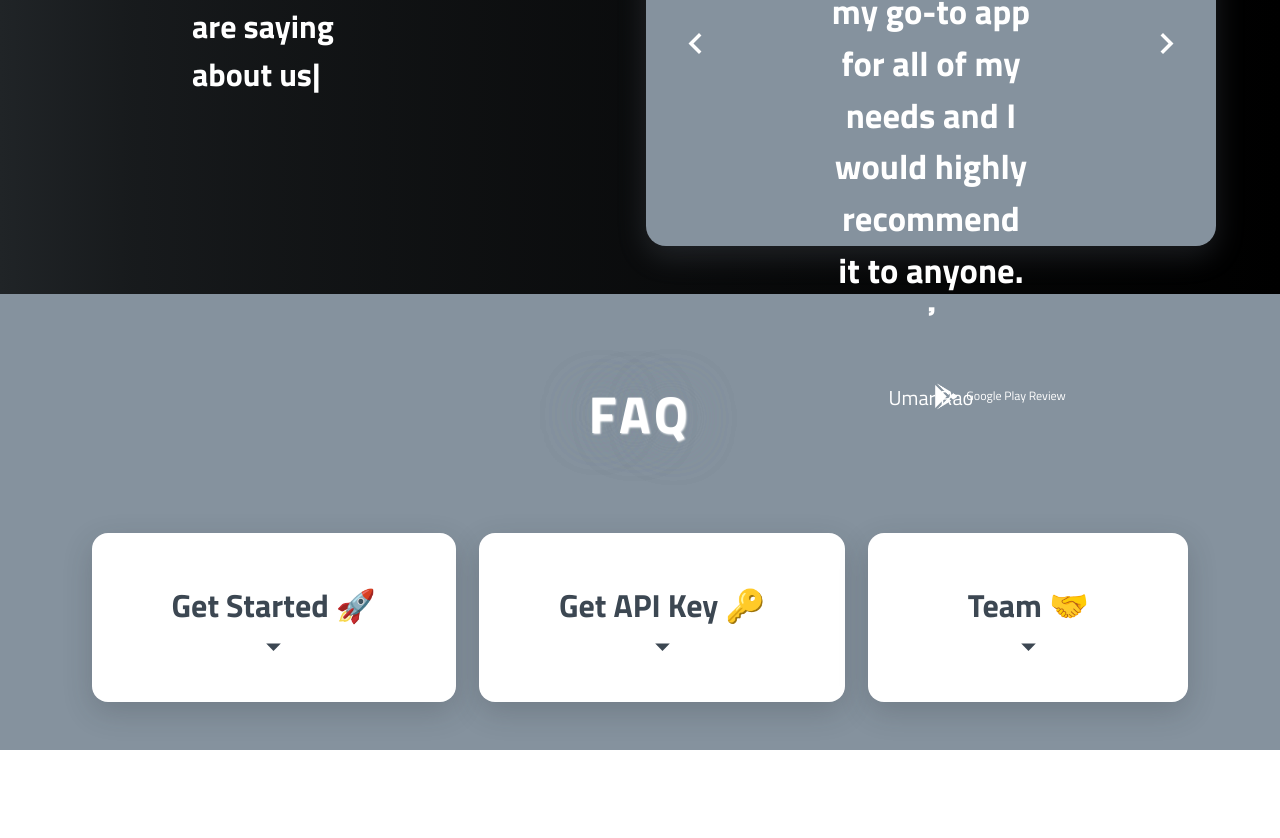
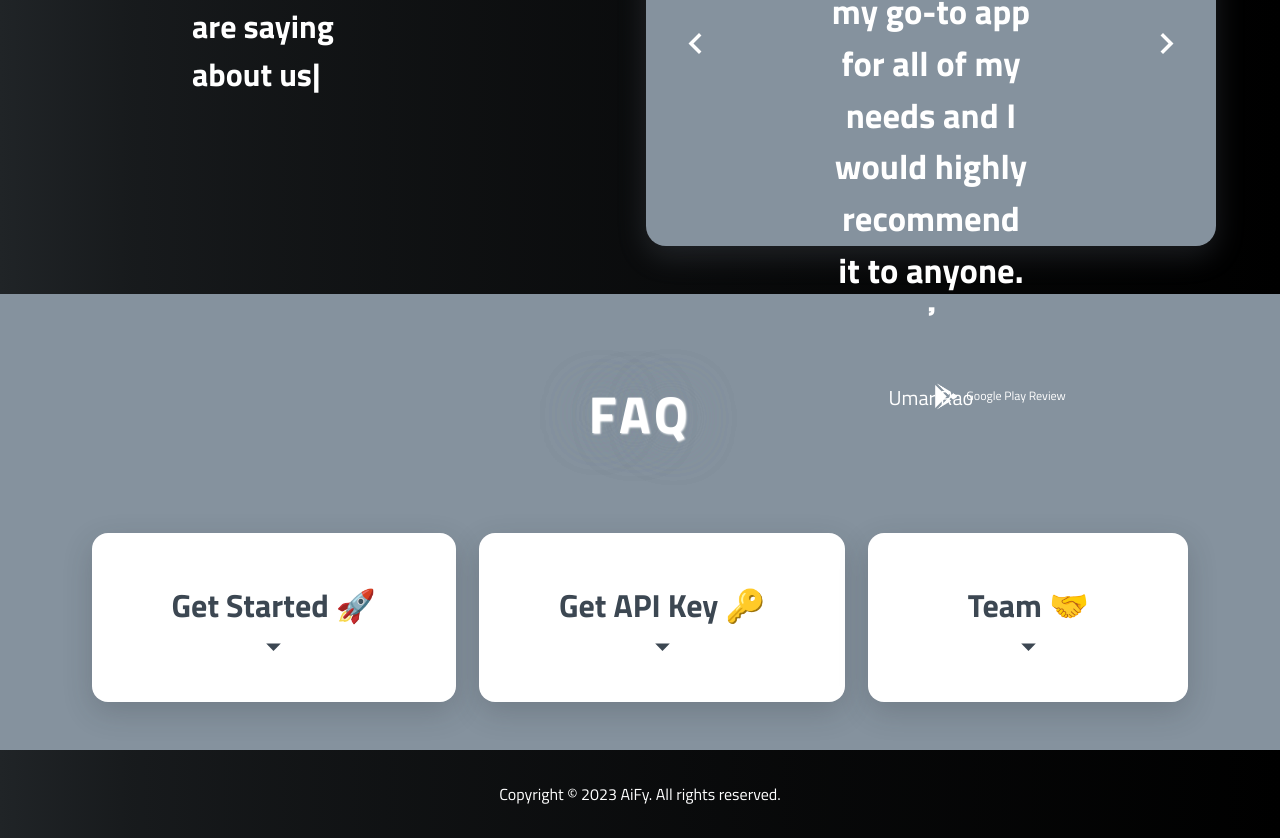
Before and after one commit to lilxtaz/AiFy-beta, a React (Create React App) app: page / in a window 1280 px wide. Shown: the part 1450-2288 px from the top of the page. Before the commit the page ends 2200 px from the top, so only its background shows below. Built offline with nearby package versions, Linux system fonts and the light colour scheme; no server answers.

Commit message:
implementing a footer

```diff
--- a/src/App.js
+++ b/src/App.js
@@ -5,6 +5,7 @@ import Stats from './components/Stats'
 import Slider from './components/Slider'
 import { SliderData } from './components/SliderData'
 import Tutorial from './components/Tutorial'
+import Footer from './components/Footer'
 
 const App = () => {
 
@@ -15,6 +16,7 @@ const App = () => {
       <Stats />
       <Slider slides={SliderData} />
       <Tutorial />
+      <Footer />
     </div>
   )
 }
--- /dev/null
+++ b/src/components/Footer.js
@@ -0,0 +1,24 @@
+import React from 'react';
+
+const Footer = () => {
+  return (
+    <footer style={styles.footer}>
+      <p style={styles.text}>
+        Copyright &copy; {new Date().getFullYear()} AiFy. All rights reserved.
+      </p>
+    </footer>
+  );
+};
+
+const styles = {
+  footer: {
+    color: '#fff',
+    padding: '2rem',
+    textAlign: 'center',
+  },
+  text: {
+    margin: 0,
+  },
+};
+
+export default Footer;
```
